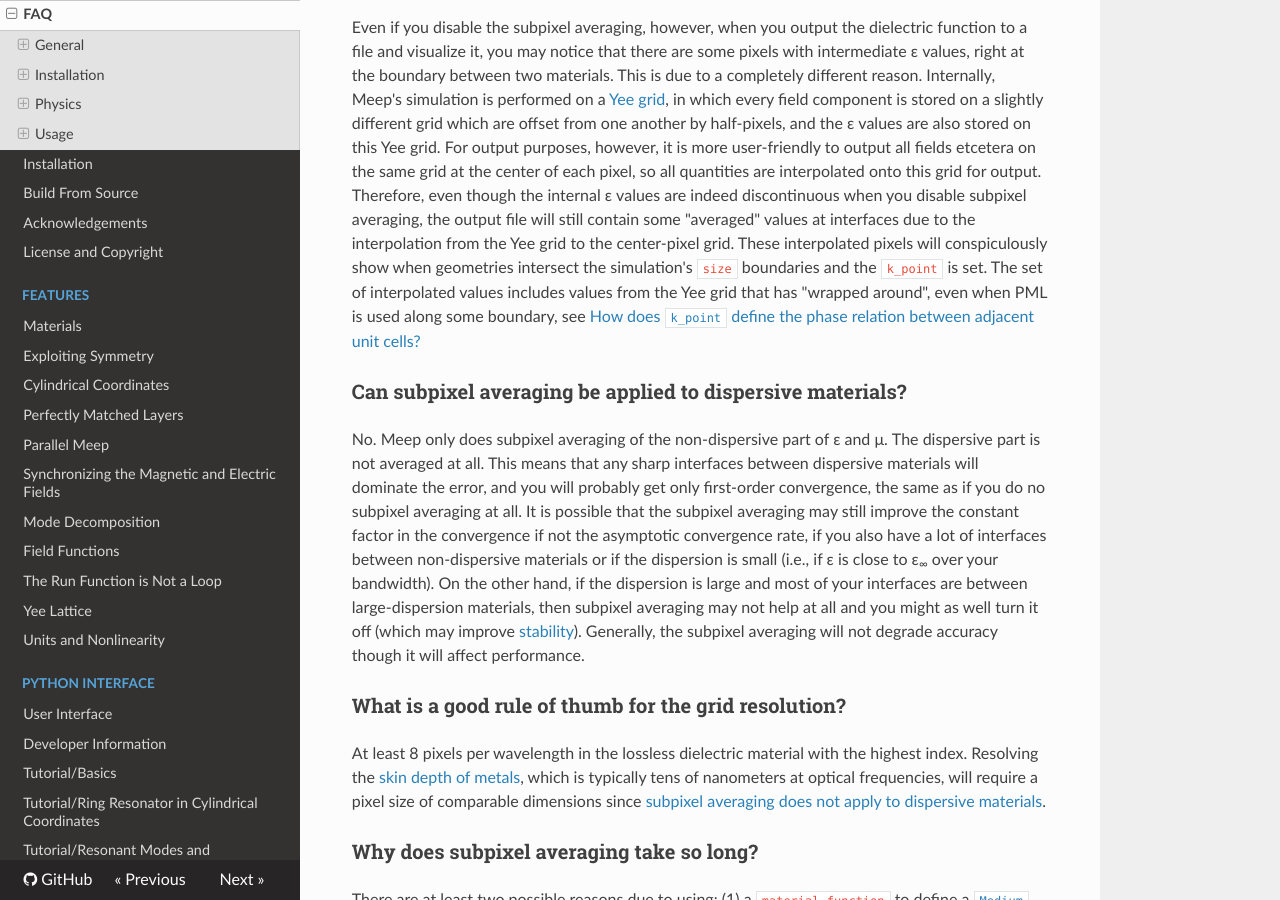
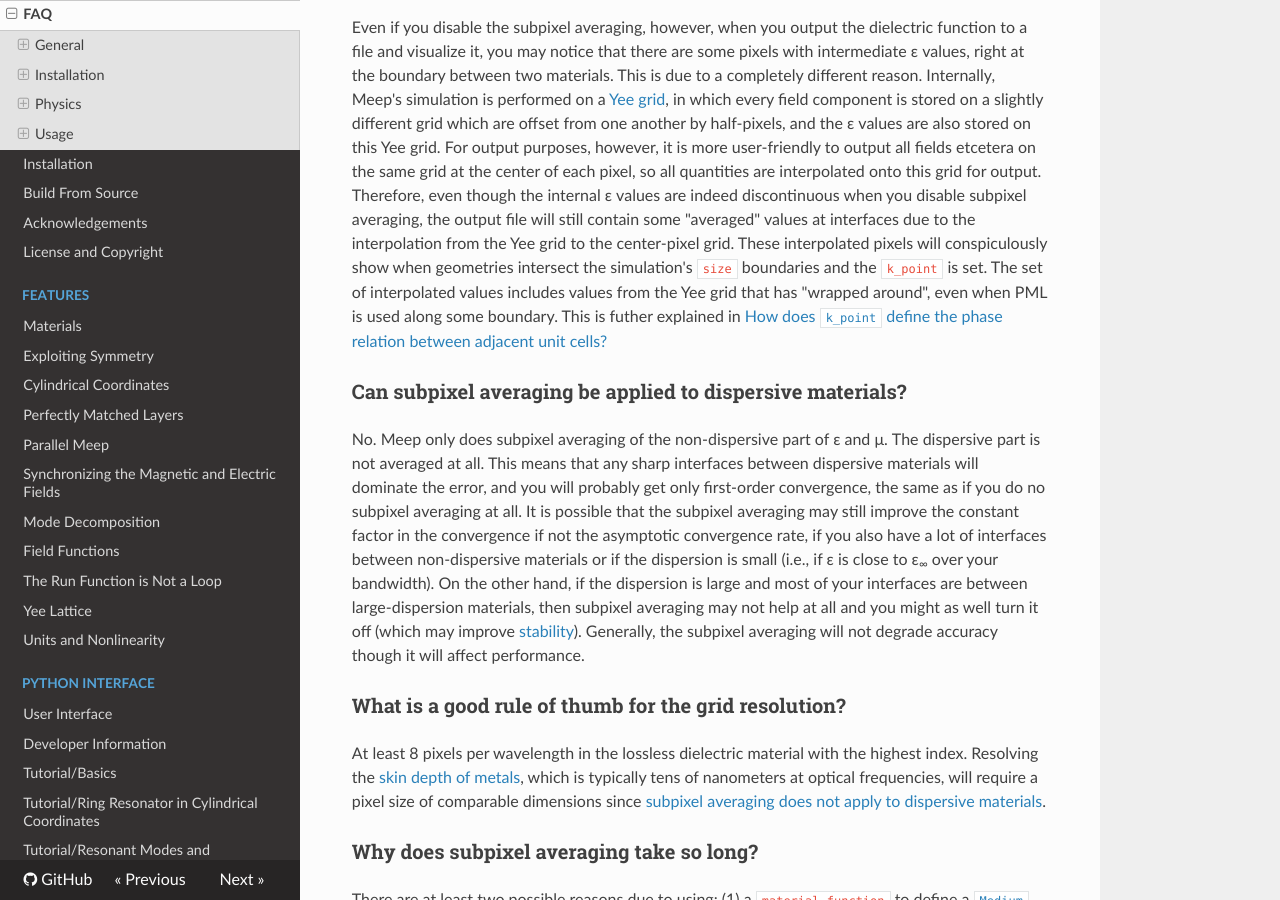
Before and after one commit to NanoComp/meep, an MkDocs documentation site: the page built from doc/docs/FAQ.md, in a window 1280 px wide and 900 px high, scrolled down 10040 px. Built offline with MkDocs 1.6.1, drawn with Linux system fonts in a browser that asks for light colours; nearby versions of some CDN libraries; formulas are drawn with MathJax 3; old or Windows-style settings are respelled for this version of MkDocs.

Commit message:
Update FAQ.md

```diff
--- a/doc/docs/FAQ.md
+++ b/doc/docs/FAQ.md
@@ -168,7 +168,7 @@ By default, when Meep assigns a dielectric constant ε or μ to each pixel, it u
 
 Still, there are times when, for whatever reason, you might not want this feature. For example, if your accuracy is limited by other issues, or if you want to skip the wait at the beginning of the simulation for it do to the averaging. In this case, you can disable the subpixel averaging by setting `Simulation.eps_averaging = False` (Python) or `(set! eps-averaging? false)` (Scheme). For more details, see [Python User Interface](Python_User_Interface.md).
 
-Even if you disable the subpixel averaging, however, when you output the dielectric function to a file and visualize it, you may notice that there are some pixels with intermediate ε values, right at the boundary between two materials. This is due to a completely different reason. Internally, Meep's simulation is performed on a [Yee grid](Yee_Lattice.md), in which every field component is stored on a slightly different grid which are offset from one another by half-pixels, and the ε values are also stored on this Yee grid. For output purposes, however, it is more user-friendly to output all fields etcetera on the same grid at the center of each pixel, so all quantities are interpolated onto this grid for output. Therefore, even though the internal ε values are indeed discontinuous when you disable subpixel averaging, the output file will still contain some "averaged" values at interfaces due to the interpolation from the Yee grid to the center-pixel grid. These interpolated pixels will conspiculously show when geometries intersect the simulation's `size` boundaries and the `k_point` is set. The set of interpolated values includes values from the Yee grid that has "wrapped around", even when PML is used along some boundary, see [How does `k_point` define the phase relation between adjacent unit cells?](#How-does-kpoint-define-the-phase-relation-between-adjacent-unit-cells)
+Even if you disable the subpixel averaging, however, when you output the dielectric function to a file and visualize it, you may notice that there are some pixels with intermediate ε values, right at the boundary between two materials. This is due to a completely different reason. Internally, Meep's simulation is performed on a [Yee grid](Yee_Lattice.md), in which every field component is stored on a slightly different grid which are offset from one another by half-pixels, and the ε values are also stored on this Yee grid. For output purposes, however, it is more user-friendly to output all fields etcetera on the same grid at the center of each pixel, so all quantities are interpolated onto this grid for output. Therefore, even though the internal ε values are indeed discontinuous when you disable subpixel averaging, the output file will still contain some "averaged" values at interfaces due to the interpolation from the Yee grid to the center-pixel grid. These interpolated pixels will conspiculously show when geometries intersect the simulation's `size` boundaries and the `k_point` is set. The set of interpolated values includes values from the Yee grid that has "wrapped around", even when PML is used along some boundary. This is futher explained in [How does `k_point` define the phase relation between adjacent unit cells?](#How-does-kpoint-define-the-phase-relation-between-adjacent-unit-cells)
 
 ### Can subpixel averaging be applied to dispersive materials?
 
```
